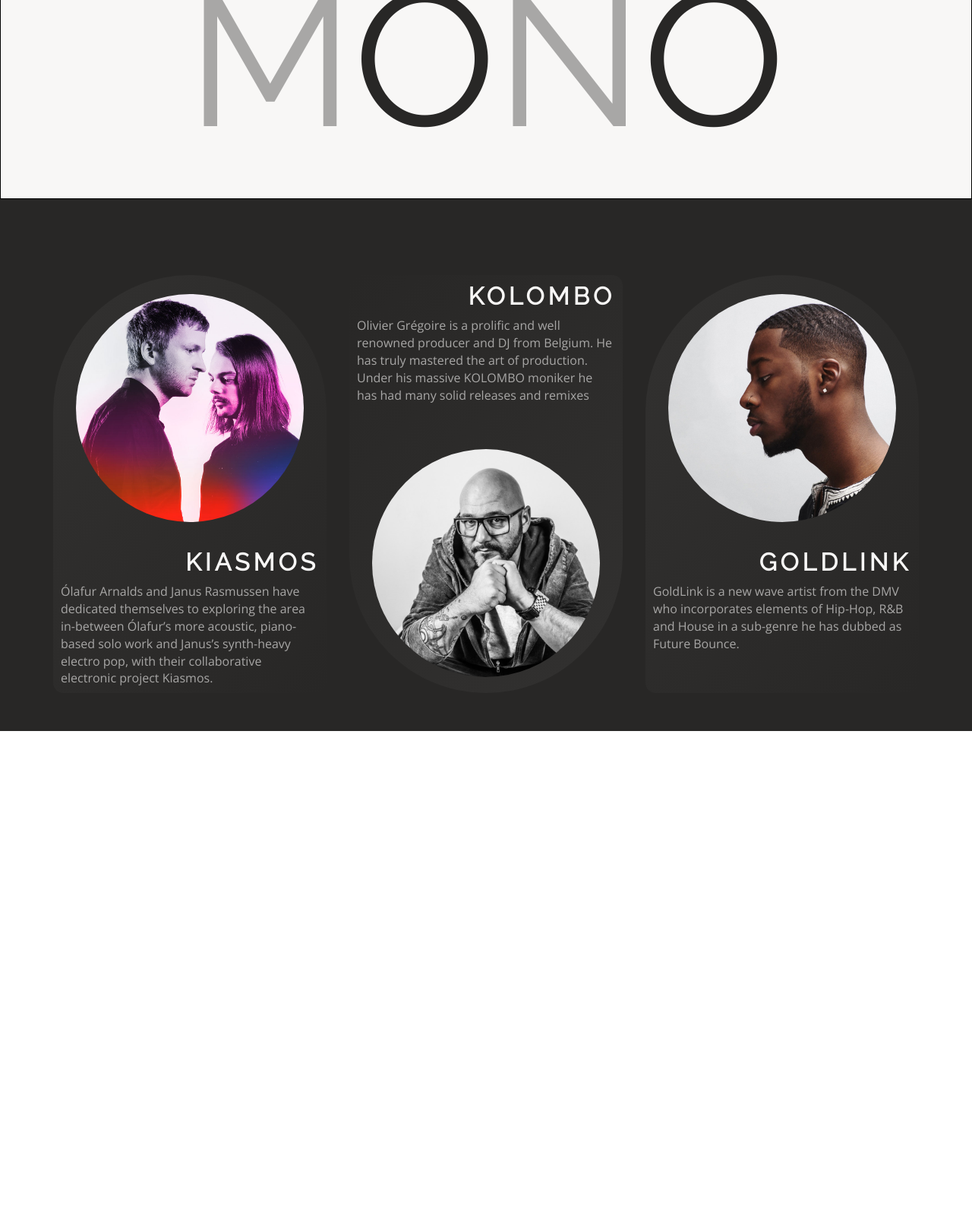
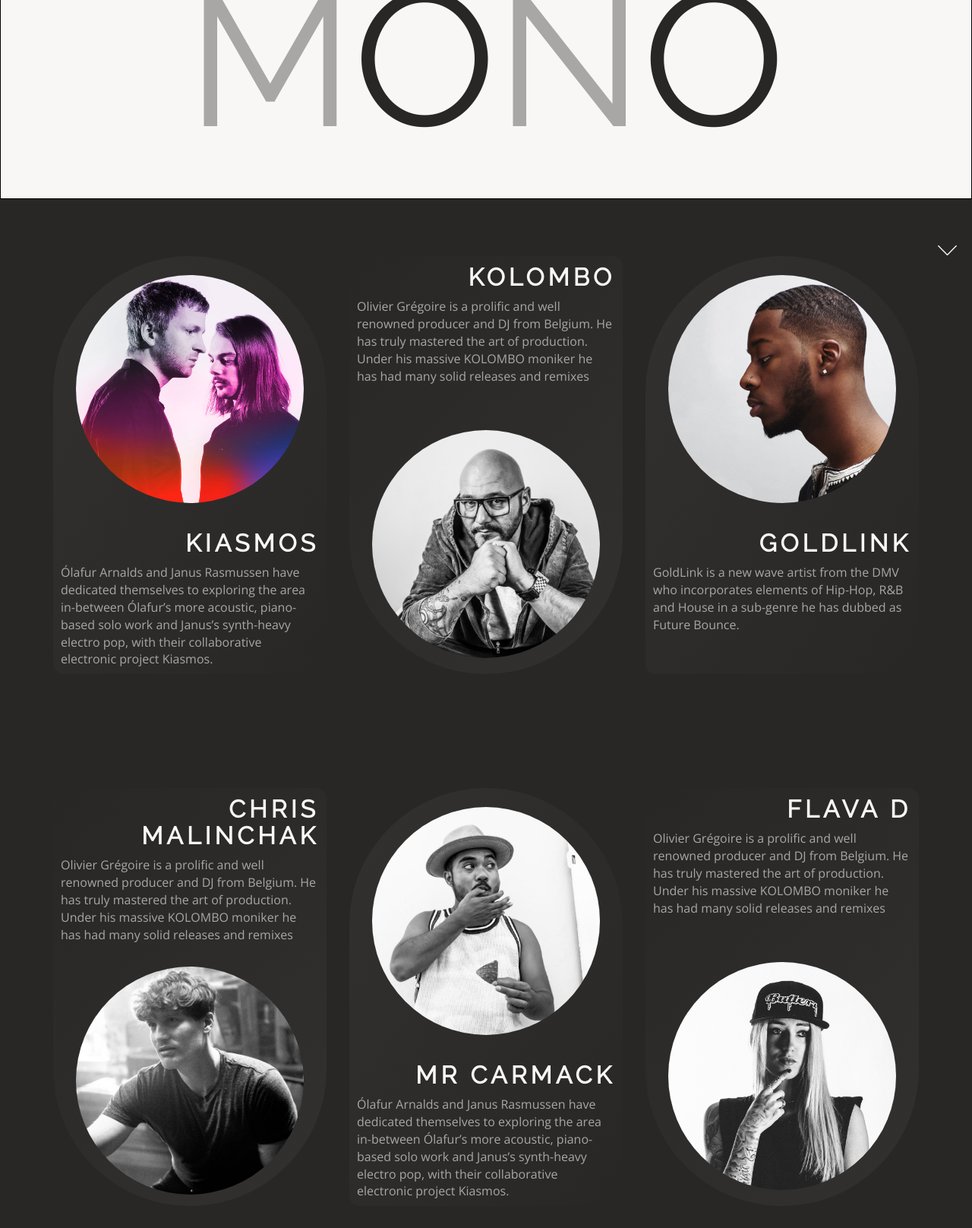
Before and after one commit to ornstrange/Lokaverkefni-VSH2TO, a plain HTML site: page index.html in a window 1280 px wide. Shown: the part 438-2054 px from the top of the page at 76% size. Before the commit the page ends 1400 px from the top, so only its background shows below. Drawn offline with nearby package versions, Linux system fonts and the light colour scheme.

Commit message:
baetti við fleiri artistum og fikt

```diff
--- a/index.html
+++ b/index.html
@@ -46,11 +46,15 @@
 			<h1 class="land-page-logo">MONO</h1>
 			<h1 class="land-page-logo2">MONO</h1>
 		</div>
+		<div class="or">
+			<img id="next-or" src="img/ui/next.svg">
+		</div>
 	</section>
 
 	<section id="tonlistarmenn">
 		<div class="container">
-			<div class="row fade">
+			<div class="artistar">
+				<div class="row fade art1">
 					<div class="col col-md-4">
 						<div class="artist">
 							<div class="crop-mynd">
@@ -99,6 +103,57 @@
 						</div>
 					</div>
 				</div>
+				<div class="row fade art2">
+					<div class="col col-md-4">
+						<div class="artist ofugt-artist">
+							<div class="texti texti-chris">
+								<h1>CHRIS MALINCHAK</h1>
+								<p>Olivier Grégoire is a prolific and well renowned producer and DJ from Belgium.
+								He has truly mastered the art of production.
+								<br>Under his massive KOLOMBO moniker he has had many solid releases and remixes</p>
+							</div>
+							<div class="crop-mynd">
+								<picture class="chris">
+									<source media="(max-width: 768px)" srcset="img/artists/chris_small.jpg">
+			  					<img src="img/artists/chris.jpg">
+								</picture>
+							</div>
+						</div>
+					</div>
+					<div class="col col-md-4">
+						<div class="artist">
+							<div class="crop-mynd">
+								<picture class="carmack">
+									<source media="(max-width: 768px)" srcset="img/artists/carmack_small.jpg">
+			  					<img src="img/artists/carmack.jpg">
+								</picture>
+							</div>
+							<div class="texti fade">
+								<h1>MR CARMACK</h1>
+								<p>Ólafur Arnalds and Janus Rasmussen have dedicated themselves to exploring the area in-between Ólafur’s more acoustic,
+								piano-based solo work and Janus’s synth-heavy electro pop,
+								with their collaborative electronic project Kiasmos.</p>
+							</div>
+						</div>
+					</div>
+					<div class="col col-md-4">
+						<div class="artist ofugt-artist">
+							<div class="texti">
+								<h1>FLAVA D</h1>
+								<p>Olivier Grégoire is a prolific and well renowned producer and DJ from Belgium.
+								He has truly mastered the art of production.
+								<br>Under his massive KOLOMBO moniker he has had many solid releases and remixes</p>
+							</div>
+							<div class="crop-mynd">
+								<picture class="flava">
+									<source media="(max-width: 768px)" srcset="img/artists/flava_small.jpg">
+			  					<img src="img/artists/flava.jpg">
+								</picture>
+							</div>
+						</div>
+					</div>
+				</div>
+			</div>
 		</div>
 	</section>
 
--- a/js/javascript.js
+++ b/js/javascript.js
@@ -18,10 +18,18 @@
   else if($(document).scrollTop() < 300){
     $('header').removeClass('hvitur-header');
   }
+  if ($(document).scrollTop() > 600) {
+    $('next-or').addClass('shrink');
+  }
+  else if($(document).scrollTop() < 300){
+    $('next-or').removeClass('shrink');
+  }
 });
 
 // SMOOTH SCROLL LINKAR
 smoothScroll.init();
+
+// FADE IN
 $(window).on("load",function() {
   $(window).scroll(function() {
     var windowBottom = $(this).scrollTop() + $(this).innerHeight();
@@ -45,7 +53,7 @@
 	var scrollTime = 2;
 	var scrollDistance = 700; // Hversu marga pixla músin skrollar
 	if($(window).height() > 800) {
-		scrollDistance = 950;
+		scrollDistance = 900;
 	}
 	$window.on("mousewheel DOMMouseScroll", function(event){
 		event.preventDefault();
@@ -58,4 +66,14 @@
 			overwrite: 5
 		});
 	});
+  $("#next-or").click(function(event){
+    event.preventDefault();
+    var scrollTop = $window.scrollTop();
+    var finalScroll = scrollTop - parseInt(-scrollDistance);
+    TweenMax.to($window, scrollTime, {
+      scrollTo : { y: finalScroll, autoKill:true },
+      ease: Power1.easeInOut,
+      overwrite: 5
+    });
+  });
 });
--- a/scss/stilsida.scss
+++ b/scss/stilsida.scss
@@ -175,6 +175,17 @@
 	height: 700px;
 	overflow: hidden;
 	border: 1px solid black;
+	.or {
+		position: fixed;
+		right: 15px;
+		bottom: 15px;
+		img {
+			transform: rotate(90deg);
+			background: $svartur;
+			padding: 5px;
+			border-radius: 5px;
+		}
+	}
 	.container {
 		margin-top: 90px;
 	}
@@ -229,10 +240,12 @@
 // Tónlistarmenn
 #tonlistarmenn {
 	background: $svartur;
-	height: 700px;
-	overflow: hidden;
+	height: 1375px;
+	.art2 {
+		margin-top: 75px;
+	}
 	.artist {
-		margin-top: 100px;
+		margin-top: 75px;
 		padding-top: 25px;
 		height: 550px;
 		background: linear-gradient(125deg, lighten($svartur, 4%), $svartur);
@@ -265,9 +278,30 @@
 					height: 100%;
 				}
 			}
+			.chris {
+				img {
+					position: relative;
+					right: 85px;
+					height: 100%;
+				}
+			}
+			.carmack {
+				img {
+					position: relative;
+					right: 30px;
+					height: 100%;
+				}
+			}
+			.flava {
+				img {
+					position: relative;
+					right: 100px;
+					height: 100%;
+				}
+			}
 		}
 		.crop-mynd:hover {
-			transform: scale(1.04) rotate(6deg);
+			transform: scale(1.02) rotate(3deg);
 			box-shadow: 0px 0px 10px rgba(0,0,0,.5);
 		}
 		.texti {
@@ -300,10 +334,13 @@
 		padding-bottom: 25px;
 		height: 550px;
 		background: linear-gradient(-45deg, lighten($svartur, 4%), $svartur);
-	}
-	.texti {
-		margin-bottom: 40px;
-		text-align: center;
+		.texti {
+			margin-bottom: 40px;
+			text-align: left;
+		}
+		.texti-chris {
+			margin-bottom: 10px;
+		}
 	}
 }
 
@@ -392,6 +429,15 @@
 	}
 
 	#tonlistarmenn {
-		height: 950px;
+		height: 1800px;
+		.texti {
+			margin-top: 50px;
+		}
+		.artist {
+			margin-top: 150px;
+		}
+		.art2 {
+			margin-top: 200px;
+		}
 	}
 }
```
Also changed, not shown: auka/smooth-scroll/dist/js/smooth-scroll.js, css/stilsida.css, img/artists/carmack.jpg (added), img/artists/chris.jpg (added), img/artists/flava.jpg (added), img/ui/next.svg (added), 1 other file. Lines whose indentation alone changed are shown as unchanged.
